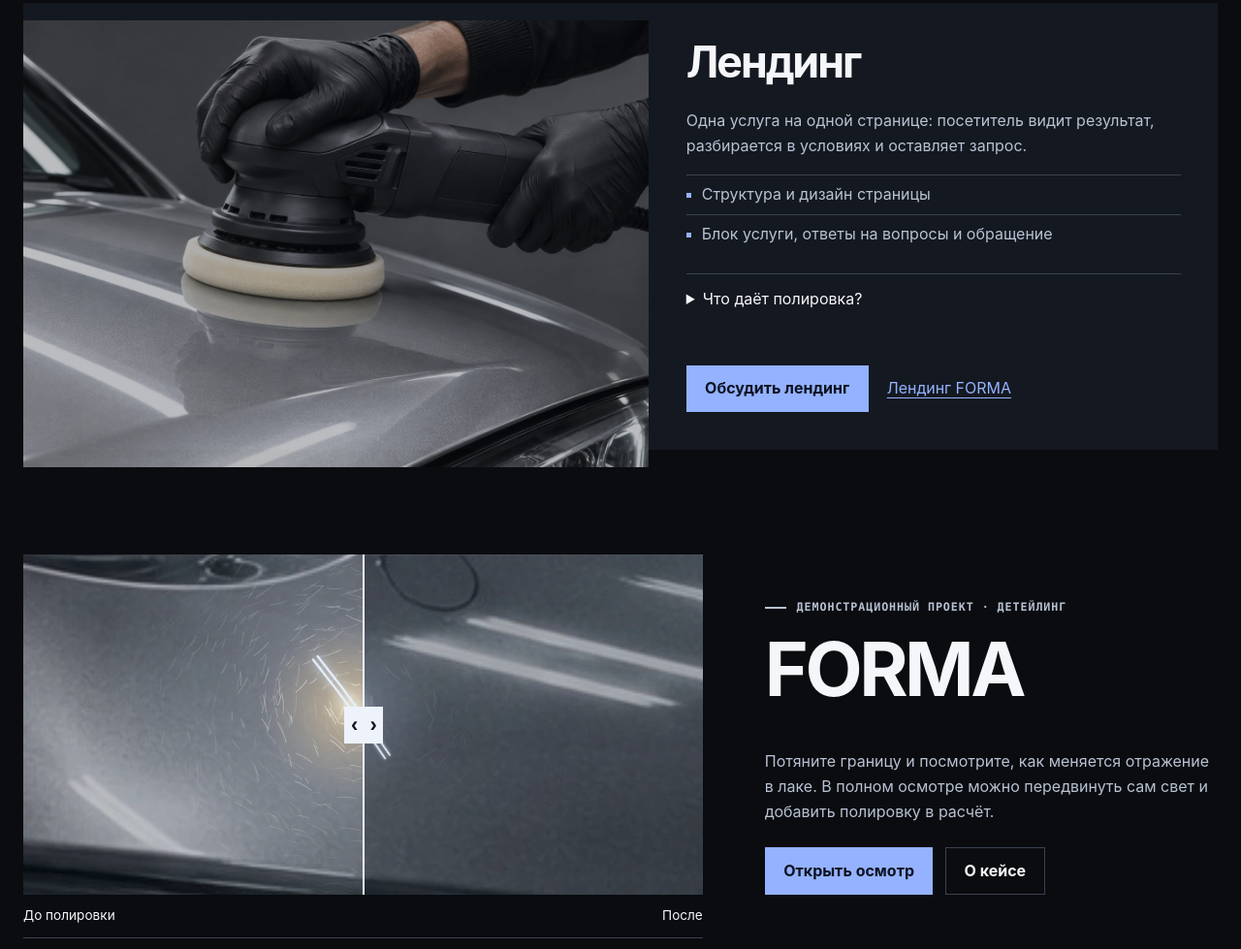
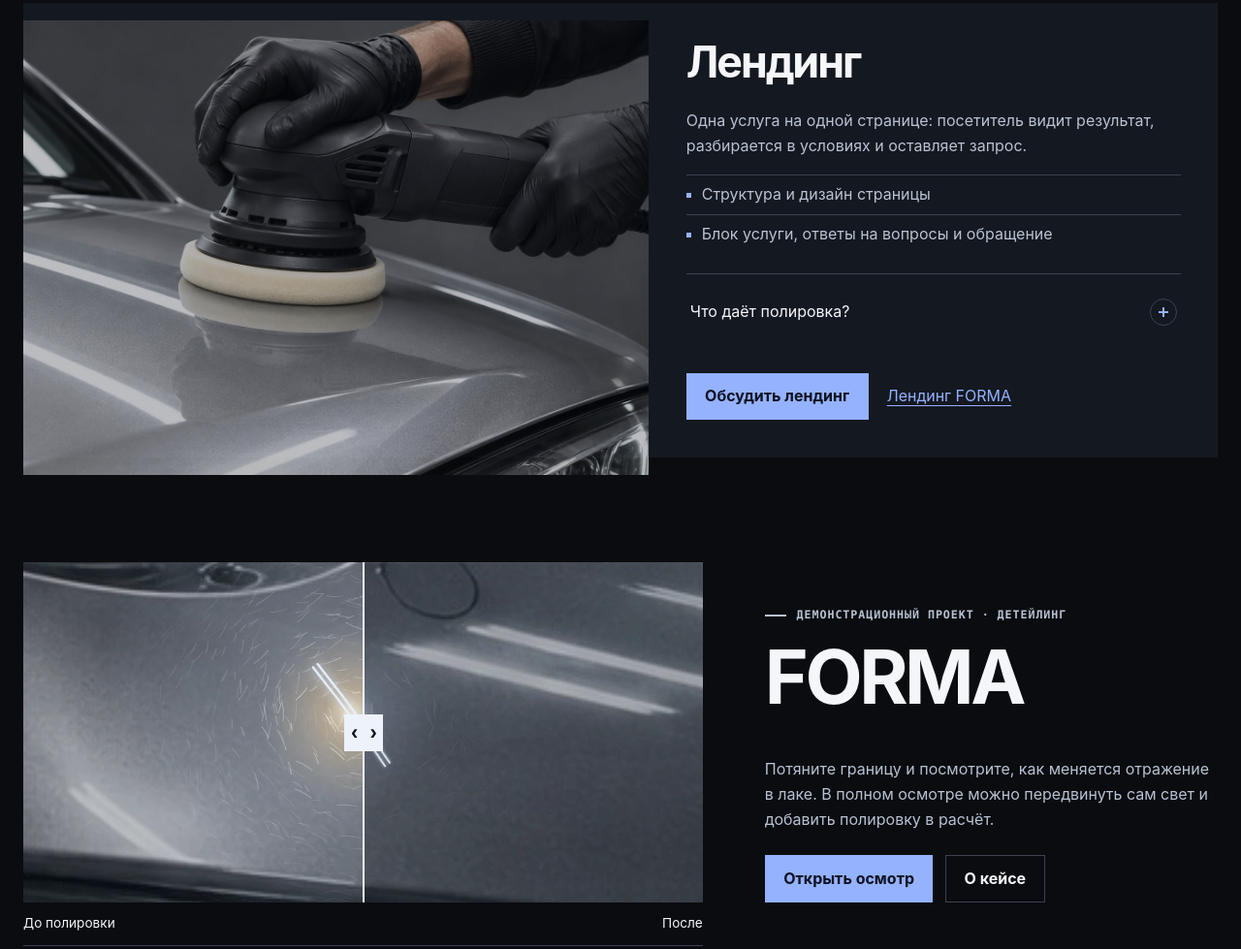
Before and after one commit to Contessions/ALT.WEB, a plain HTML site: page index.html in a window 1280 px wide. Shown: the part 1012-1991 px from the top of the page at 97% size. Drawn offline with Linux system fonts and the light colour scheme.

Commit message:
3 угольники

```diff
--- /dev/null
+++ b/cases/forma/disclosure.css
@@ -0,0 +1,38 @@
+/* One trailing control for disclosure rows in both studio themes and FORMA. */
+details:not(.design-picker) > summary[class],
+details:not(.design-picker) > summary:first-child {
+  display: grid;
+  grid-template-columns: minmax(0, 1fr) 28px;
+  align-items: center;
+  gap: 18px;
+  width: 100%;
+  min-height: 52px;
+  padding: 12px 4px;
+  box-sizing: border-box;
+  list-style: none;
+  cursor: pointer;
+  text-align: left;
+  line-height: 1.35;
+}
+details > summary::-webkit-details-marker { display: none; }
+details:not(.design-picker) > summary::after {
+  content: "";
+  width: 28px;
+  height: 28px;
+  box-sizing: border-box;
+  border: 1px solid var(--line);
+  border-radius: 50%;
+  color: var(--accent);
+  background: linear-gradient(currentColor,currentColor) center / 10px 2px no-repeat,
+              linear-gradient(currentColor,currentColor) center / 2px 10px no-repeat;
+}
+details:not(.design-picker)[open] > summary::after {
+  background-size: 10px 2px, 2px 0;
+  border-color: currentColor;
+}
+details:not(.design-picker) > summary:is(:hover,:focus-visible),
+details:not(.design-picker)[open] > summary { color: var(--accent); }
+details > summary:focus-visible { outline: 2px solid var(--accent); outline-offset: 2px; }
+@media (prefers-reduced-motion: no-preference) {
+  details > summary::after { transition: background-size .18s ease, border-color .18s ease; }
+}
--- a/index.html
+++ b/index.html
@@ -13,6 +13,7 @@
   <script src="bot-demo.js" defer></script>
   <link rel="stylesheet" href="paint-preview.css">
   <script defer src="paint-preview.js"></script>
+  <link rel="stylesheet" href="cases/forma/disclosure.css">
 </head>
 <body>
   <a class="skip" href="#main">К содержанию</a>
```
Also changed, not shown: cases/forma/index.html (+1 -0 lines), process.html (+1 -0 lines), work.html (+1 -0 lines).
